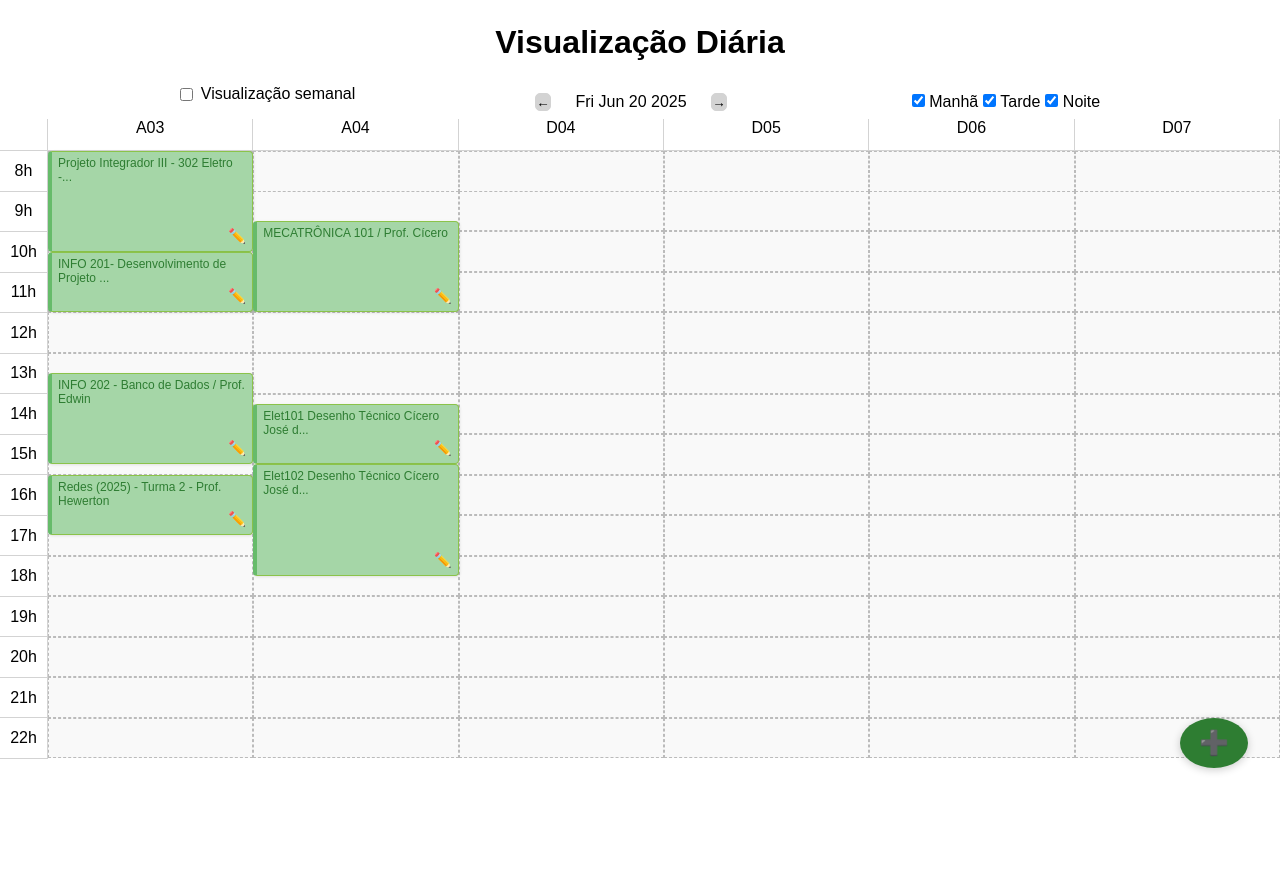
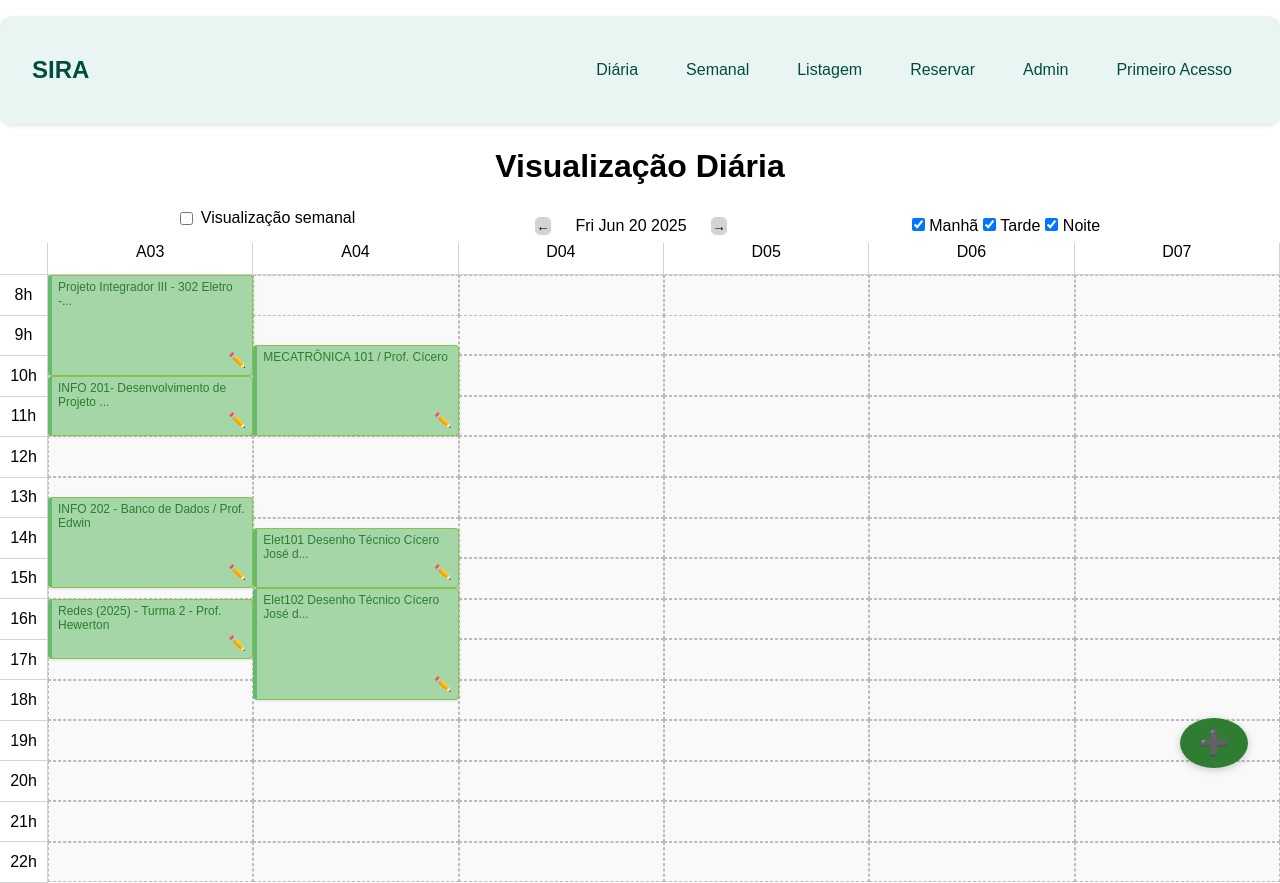
Before and after one commit to fabricaDeSonhos/SIRA, a Next.js app in the folder new-front/: page / in a window 1280 px wide. Before the commit the page ends 800 px from the top, so only its background shows below. Built offline with nearby package versions, Linux system fonts and the light colour scheme.

Commit message:
update new - menu

```diff
--- /dev/null
+++ b/new-front/app/components/header.jsx
@@ -0,0 +1,36 @@
+"use client"; // necessário para hooks do Next.js, se precisar do pathname
+
+import Link from "next/link";
+import styles from "./header.module.css";
+
+export default function Header() {
+  return (
+    <header className={styles.headerContainer}>
+      <h1 className={styles.logo}>SIRA</h1>
+      <nav className={styles.navbar}>
+        <ul>
+          <li><Link href="/">Diária</Link></li>
+          <li>
+            <Link href="/semanal">Semanal</Link>
+          </li>
+          <li>
+            <Link href="/listagem">Listagem</Link>
+          </li>
+          <li>
+            <Link href="/reservar">Reservar</Link>
+          </li>
+          <li>
+            <Link href="/admin" className={styles.highlight}>
+              Admin
+            </Link>
+          </li>
+          <li>
+            <Link href="/primeiro-acesso" className={styles.highlight}>
+              Primeiro Acesso
+            </Link>
+          </li>
+        </ul>
+      </nav>
+    </header>
+  );
+}
--- /dev/null
+++ b/new-front/app/components/header.module.css
@@ -0,0 +1,44 @@
+.headerContainer {
+  width: 100%;
+  background-color: #e8f5f2;
+  padding: 1rem 2rem;
+  display: flex;
+  align-items: center;
+  justify-content: space-between;
+  color: white;
+  box-shadow: 0 2px 4px rgba(0, 0, 0, 0.1);
+  border-radius: 12px;
+  max-width: 90rem;
+  margin: 1rem auto;
+  border-radius: 12px;
+}
+
+.logo {
+  font-size: 24px;
+  font-weight: bold;
+  color: #004d40;
+  margin-right: 2rem;
+}
+
+.navbar ul {
+  list-style: none;
+  display: flex;
+  gap: 1rem;
+  padding: 0;
+  margin: 0;
+}
+
+.navbar a {
+  text-decoration: none;
+  color: #004d40;
+  font-weight: 500;
+  font-size: 1rem;
+  padding: 0.5rem 1rem;
+  border-radius: 8px;
+  transition: background-color 0.3s, color 0.3s;
+}
+
+.navbar a:hover {
+  background-color: #cdeae1;
+  color: #00332b;
+}
--- a/new-front/app/layout.js
+++ b/new-front/app/layout.js
@@ -1,5 +1,6 @@
 import { Geist, Geist_Mono } from "next/font/google";
 import "./css/globals.css";
+import Header from "./components/header";
 
 const geistSans = Geist({
   variable: "--font-geist-sans",
@@ -13,13 +14,15 @@ const geistMono = Geist_Mono({
 
 export const metadata = {
   title: "SIRA - Sistema de Reserva de Ambiente",
-  description: "SIRA - Sistemas de Reserva de Ambientes um projeto de extensão para o IFC campus Blumenau, um sistema visando resolver o problema de alocações de salas de informática do campus ",
+  description:
+    "SIRA - Sistemas de Reserva de Ambientes um projeto de extensão para o IFC campus Blumenau, um sistema visando resolver o problema de alocações de salas de informática do campus ",
 };
 
 export default function RootLayout({ children }) {
   return (
     <html lang="pt-br">
       <body className={`${geistSans.variable} ${geistMono.variable}`}>
+        <Header />
         {children}
       </body>
     </html>
```
